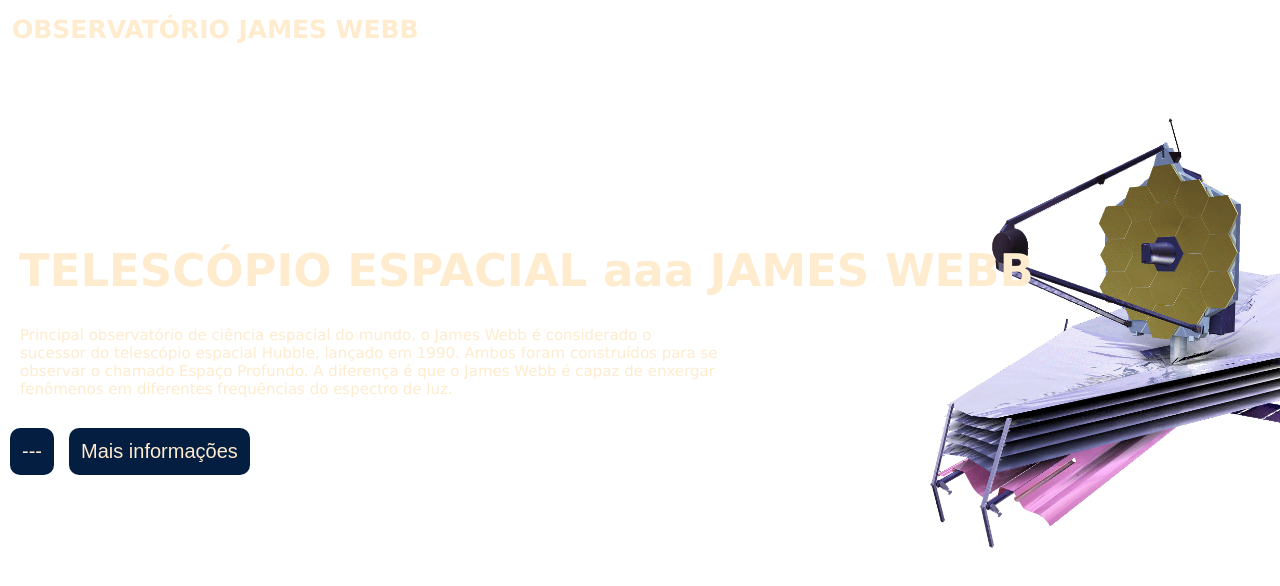
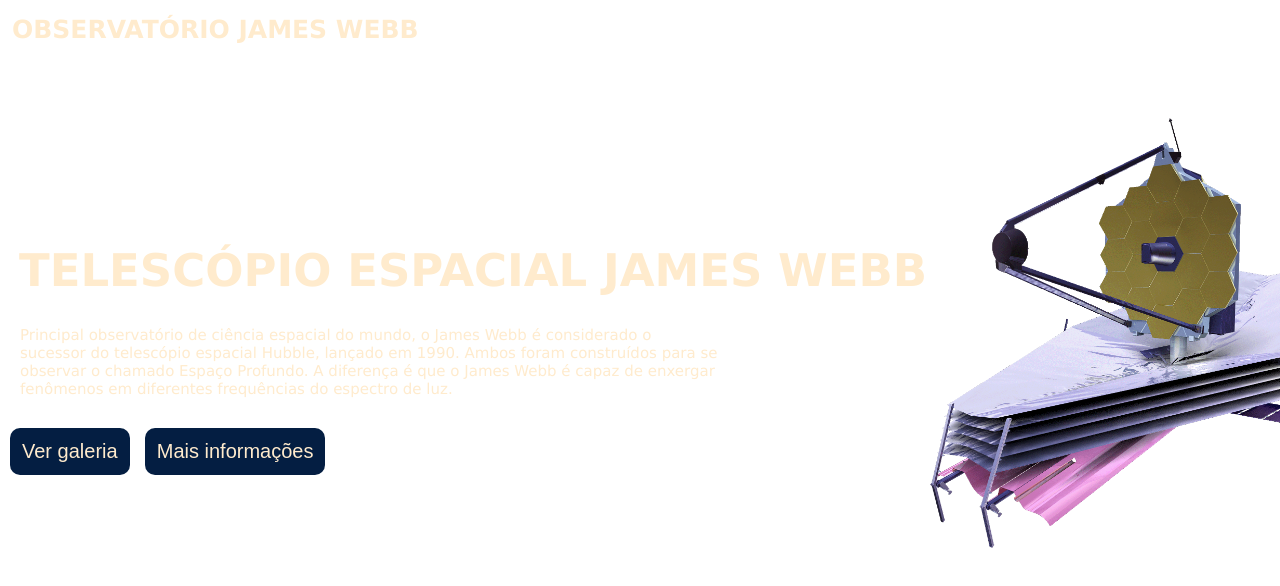
Before and after one commit to carlyni/Observat-rio-James-Webb, a plain HTML site: page index.html in a window 1280 px wide. Drawn offline with Linux system fonts and the light colour scheme.

Commit message:
alteração na desc

```diff
--- a/index.html
+++ b/index.html
@@ -24,8 +24,8 @@
             <nav>
                 <a href="#">Início</a>
                 <a href="#">Galeria</a>
-                <a href="#">Filmes</a>
-                <a href="#">Documentários</a>
+                <!-- <a href="#">Filmes</a> -->
+                <!-- <a href="#">Documentários</a> -->
 
             </nav>
         </div>
@@ -34,7 +34,7 @@
     <main>
         <div class="filme-principal">
             <div class="container">
-                <h3 class="titulo">TELESCÓPIO ESPACIAL aaa JAMES WEBB</h3>
+                <h3 class="titulo">TELESCÓPIO ESPACIAL JAMES WEBB</h3>
                 <p class="descricao" > Principal observatório de ciência espacial do mundo, o James Webb é considerado o sucessor do telescópio espacial Hubble, lançado em 1990.
                     Ambos foram construídos para se observar o chamado Espaço Profundo. A diferença é que o James Webb é capaz de enxergar fenômenos em diferentes frequências do espectro de luz.</p>
 
@@ -42,7 +42,7 @@
 
         <div class="botoes">
             <button role="button" class="botao">
-                ---
+                Ver galeria
             </button>
             <button role="button" class="botao">
                 Mais informações
@@ -50,6 +50,7 @@
 
         </div>
 
+
     </main>
 
 
--- a/style/style.css
+++ b/style/style.css
@@ -16,8 +16,7 @@
 
 body {
     background-image: url('/img/tipo1.jpg');
-    background-size: cover;
-    /*background-color: var(--preta);*/
+    background-size:auto;
     font-family:'Lucida Sans', 'Lucida Sans Regular', 'Lucida Grande', 'Lucida Sans Unicode', Geneva, Verdana, sans-serif;
     color:blanchedalmond;
     width: 100%;
@@ -49,6 +48,7 @@
     color:rgb(255, 255, 255);
     margin-right: 25px;
     font-size: 18px;
+
 }
 
 header nav a:hover {
```
